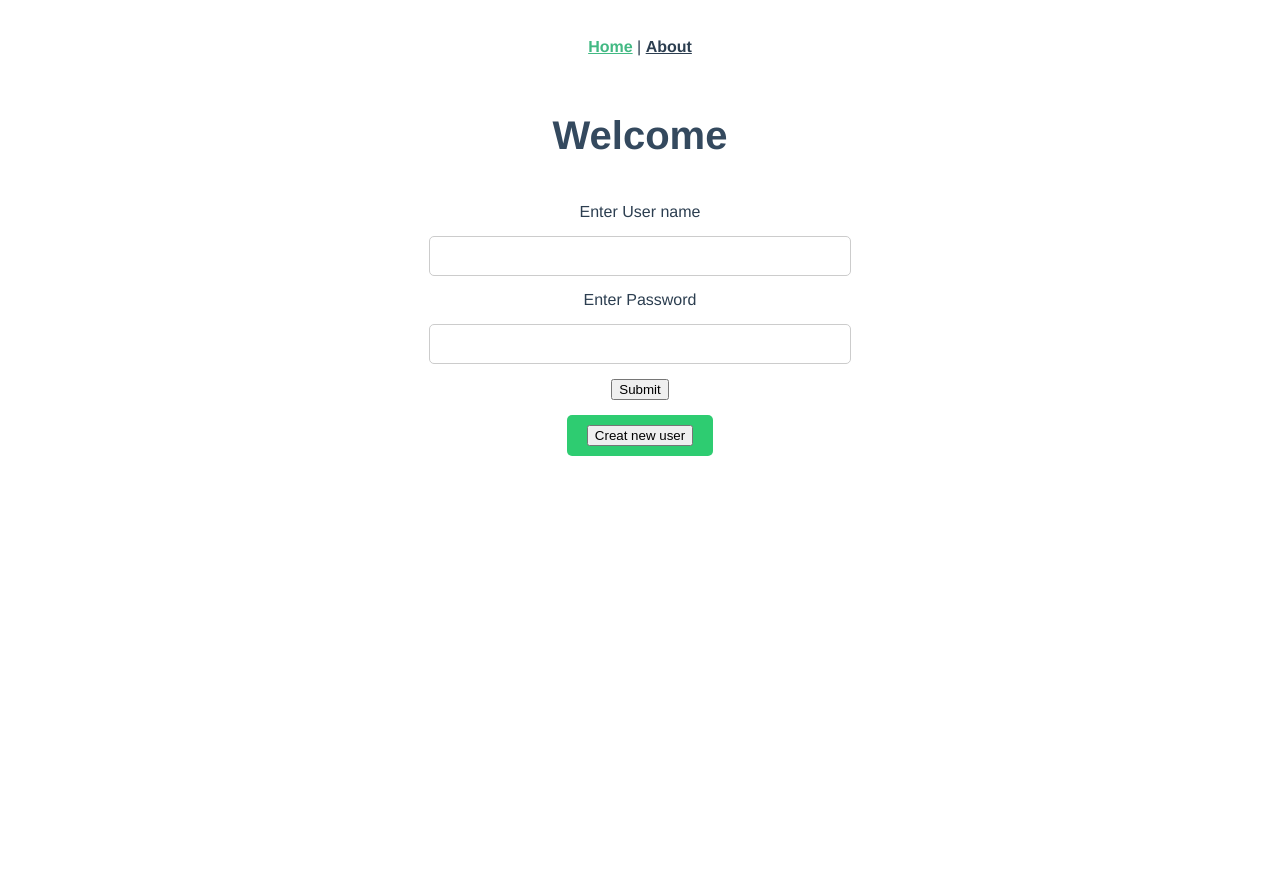
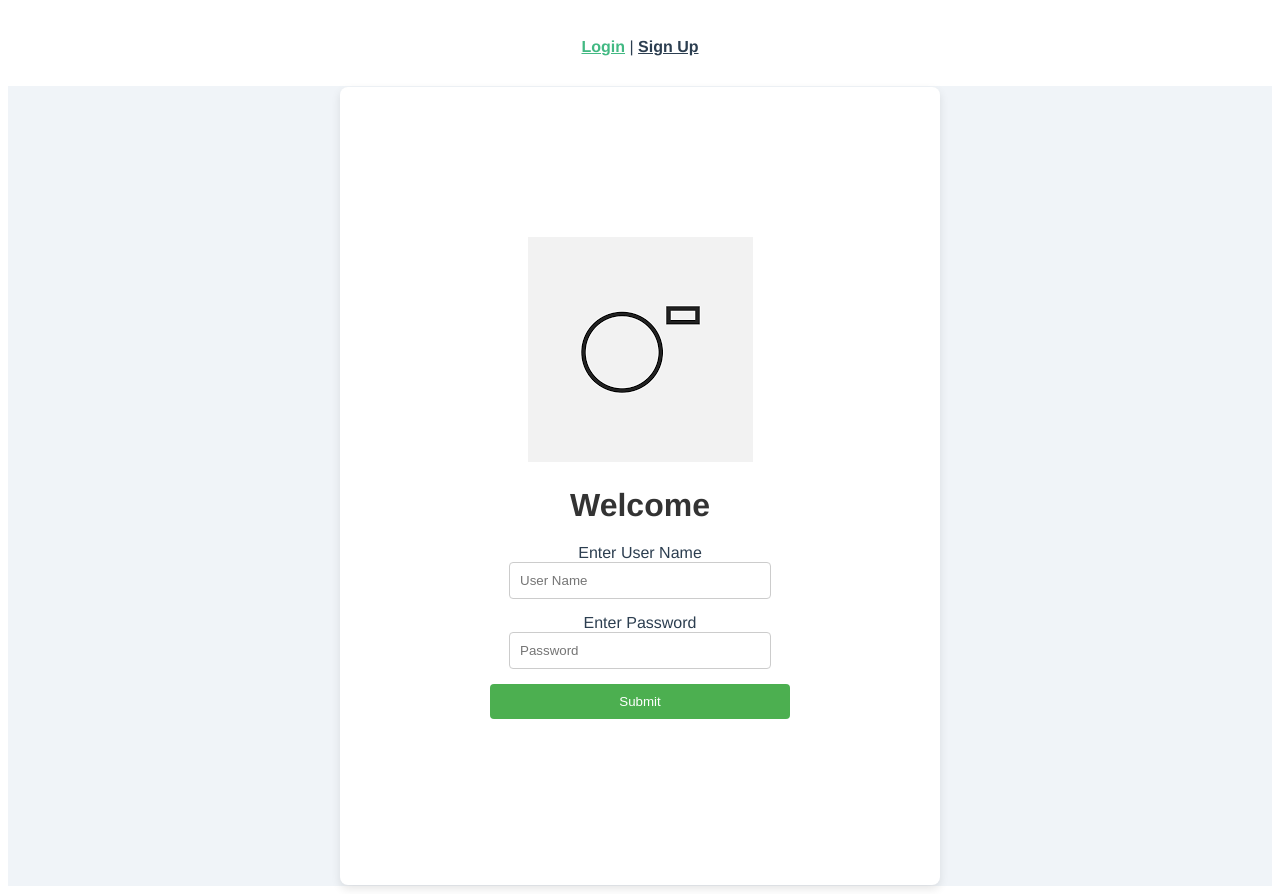
Before and after one commit to ellakar/PicTime-create-users, a Vue app: page / in a window 1280 px wide. Before the commit the page ends 800 px from the top, so only its background shows below. Built offline with nearby package versions, Linux system fonts and the light colour scheme.

Commit message:
style and massage

```diff
--- a/data/db.json
+++ b/data/db.json
@@ -30,39 +30,19 @@
       "password": "123"
     },
     {
-      "id": "e1de",
-      "name": "sdwd",
-      "password": "1234"
+      "id": "141f",
+      "name": "yoyo",
+      "password": "234"
     },
     {
-      "id": "14ff",
-      "name": "ella2",
-      "password": "12345"
+      "id": "d6ea",
+      "name": "popo",
+      "password": "321"
     },
     {
-      "id": "8806",
-      "name": "ella",
-      "password": "123"
-    },
-    {
-      "id": "a4bf",
-      "name": "ella",
-      "password": "123"
-    },
-    {
-      "id": "df60",
-      "name": "ella",
-      "password": "123"
-    },
-    {
-      "id": "a54b",
-      "name": "ella",
-      "password": "123"
-    },
-    {
-      "id": "c926",
-      "name": "ella",
-      "password": "123"
+      "id": "dbde",
+      "name": "yaniv",
+      "password": "456"
     }
   ]
 }
--- a/src/App.vue
+++ b/src/App.vue
@@ -3,8 +3,8 @@
 
 <template>
   <nav>
-    <router-link to="/">Home</router-link> |
-    <router-link to="/about">About</router-link>
+    <router-link to="/">Login</router-link> |
+    <router-link to="/SignUp">Sign Up</router-link>
   </nav>
   <router-view/>
 </template>
--- a/src/main.js
+++ b/src/main.js
@@ -3,3 +3,4 @@ import App from './App.vue'
 import router from './router'
 
 createApp(App).use(router).mount('#app')
+console.log('__VUE_PROD_HYDRATION_MISMATCH_DETAILS__:', __VUE_PROD_HYDRATION_MISMATCH_DETAILS__);
--- a/src/views/LogIn.vue
+++ b/src/views/LogIn.vue
@@ -1,162 +1,115 @@
 <template>
-
   <div class="home">
-    <form  @submit.prevent class="form-container">
-
-      <div v-if="showSignup">
-        <SignUp @close="createNewUser"> </signUp>
-
-      </div>
-
-      <h1> Welcome</h1>
-    <label> Enter User name</label>
-    <input type= "text" v-model="userName"  class ="input-field" >
-    <label> Enter Password</label>
-    <input type= "password" v-model="password"  class ="input-field">
-    <button @click="handleSubmit" class="primary-button" > Submit</button>
-
-    <div class="secondary-button">
-      <button @click ="CreateNewUser" id="creatUser"> Creat new user</button>
-    </div>
-
+    <form @submit.prevent class="form-container">
+      <img src="@/assets/pic-time.png"  />
+      <h1>Welcome</h1>
+      <label>Enter User Name</label>
+      <input type="text" v-model="userName" placeholder="User Name" class="input-field">
+      <label>Enter Password</label>
+      <input type="password" v-model="password" placeholder="Password" class="input-field">
+      <button @click="handleSubmit" class="primary-button">Submit</button>
+      <p class="message">{{ msg }}</p>
     </form>
-
+    <p>{{ userName }} {{ password }}</p>
   </div>
-
-  <p> {{ userName }} {{ password }}</p>
 </template>
-
 
 <script>
 import SignUp from './SignUp.vue';
 
 export default {
   name: 'LogIn',
-  components:{SignUp},
-
-  data(){
-    return{
-      showSignup:false,
-      userName:'',
-      password:'',
-      users:[],
-      userExsist:false
-
-    }
+  components: { SignUp },
+  data() {
+    return {
+      showSignup: false,
+      userName: '',
+      password: '',
+      users: [],
+      msg: '',
+      userExist: false,
+    };
   },
-  methods:{
-
-    handleSubmit(){
+  methods: {
+    handleSubmit() {
       fetch('http://localhost:3000/users')
-      .then(res => res.json())
-      .then(data => this.users=data)
-      .catch(err => console.log(err.message))
-        console.log(this.users)
-
-        for (let i=0;i<this.users.length;i++){
-          if(this.userName===this.users[i].name){
-            if(this.password===this.users[i].password){
-              console.log('login succesful')
-              this.userExsist=true
-            }
-            else
-             console.log('wrong password')
-           }
-        }
-       if(!this.userExsist)
-          console.log('there is no user in that name')
+        .then((res) => res.json())
+        .then((data) => (this.users = data))
+        .catch((err) => console.log(err.message));
+      for (let i = 0; i < this.users.length; i++) {
+        if (this.userName === this.users[i].name) {
+          if (this.password === this.users[i].password) {
+            this.msg = 'Login successful';
+            this.userExist = true;
+          } else {
+            this.msg = 'Wrong password';
+            this.userExist = true;
+          }
+        } if (!this.userExist) this.msg = 'There is no user with that name';
+      }
 
     },
+    CreateNewUser() {
+      this.showSignup = !this.showSignup;
+    },
+  },
+};
+</script>
 
-    CreateNewUser(){
-    this.showSignup=!this.showSignup
-    console.log(this.showSignup)
+<style scoped>
+.home {
+  display: flex;
+  justify-content: center;
+  align-items: center;
+  height: 100vh;
+  background-color: #f0f4f8;
+}
 
-    },
-
-    function(){
-console.log('hello')
-    }
-
-  },
-
+.form-container {
+  background: white;
+  padding: 150px;
+  border-radius: 8px;
+  box-shadow: 0 4px 10px rgba(0, 0, 0, 0.1);
+  text-align: center;
+  width: 300px;
 
 }
 
-</script>
-
-<style>
-#home {
-  font-family: Avenir, Helvetica, Arial, sans-serif;
-  -webkit-font-smoothing: antialiased;
-  -moz-osx-font-smoothing: grayscale;
-  text-align: center;
-  color: #2c3e50;
-  margin-top: 60px;
+h1 {
+  margin-bottom: 20px;
+  color: #333;
 }
 
-h1 {
-  font-size: 2.5rem;
-  color: #34495e;
-  margin-bottom: 30px;
-}
-
-.form-container {
-  display: flex;
-  flex-direction: column;
-  align-items: center;
-  gap: 15px; /* Space between input fields and button */
+.label {
+  display: block;
+  margin: 10px 0 5px;
+  text-align: left;
 }
 
 .input-field {
   width: 80%;
-  max-width: 400px;
   padding: 10px;
-  font-size: 16px;
+  margin-bottom: 15px;
   border: 1px solid #ccc;
-  border-radius: 5px;
-  outline: none;
-  transition: border-color 0.3s;
+  border-radius: 4px;
 }
 
-.input-field:focus {
-  border-color: #3498db; /* Blue border on focus */
-}
-primary-button {
-  width: 80%;
-  max-width: 400px;
-  padding: 10px;
-  background-color: #3498db;
+.primary-button {
+  background-color: #4caf50;
   color: white;
   border: none;
-  border-radius: 5px;
-  font-size: 16px;
+  padding: 10px 15px;
+  border-radius: 4px;
   cursor: pointer;
-  transition: background-color 0.3s;
+  width: 100%;
 }
 
 .primary-button:hover {
-  background-color: #2980b9; /* Darker blue on hover */
+  background-color: #45a049;
 }
 
-.create-user {
-  margin-top: 20px;
+.message {
+  margin-top: 15px;
+  color: red;
 }
-
-.secondary-button {
-  padding: 10px 20px;
-  background-color: #2ecc71; /* Green background */
-  color: white;
-  border: none;
-  border-radius: 5px;
-  font-size: 14px;
-  cursor: pointer;
-  transition: background-color 0.3s;
-}
-
-.secondary-button:hover {
-  background-color: #27ae60; /* Darker green on hover */
-}
-
-
 </style>
--- a/src/views/SignUp.vue
+++ b/src/views/SignUp.vue
@@ -1,20 +1,17 @@
 <template>
-
-  <div class="backdrop" @click.self="closeSignup">
-    <div class="SignUp">
-    <h1>This is a Sign Up page</h1>
-
-    <lable> Enter Name</lable>
-    <input type="text" v-model="name">
-
-    <lable> Enter Password</lable>
-    <input type="Password" v-model="pas1">
-
-    <lable> Enter Password Again</lable>
-    <input type="Password" v-model="pas2">
-     </div>
-   </div>
-   <button @click ="validateuser"> Create</button>
+  <div class="signup">
+    <div class="form-container">
+      <h1>Sign Up</h1>
+      <label>Enter Name</label>
+      <input type="text" v-model="name" class="input-field">
+      <label>Enter Password</label>
+      <input type="password" v-model="pas1" class="input-field">
+      <label>Enter Password Again</label>
+      <input type="password" v-model="pas2" class="input-field">
+      <button @click="validateuser" class="primary-button">Create</button>
+      <p class="message">{{ msg }}</p>
+    </div>
+  </div>
 </template>
 
 <script>
@@ -23,45 +20,93 @@ import axios from 'axios';
 export default {
   data() {
     return {
-
-
       name: '',
       pas1: '',
       pas2: '',
       msg: '',
-      isValid: false
-    }
+      isValid: false,
+    };
   },
   methods: {
     validateuser() {
       if (this.pas1 !== this.pas2) {
-        this.msg = "Passwords do not match";
+        this.msg = 'Passwords do not match';
         return;
       }
       if (this.pas1.length < 3) {
-        this.msg = "Password must have more than 3 characters";
+        this.msg = 'Password must have more than 3 characters';
         return;
-
-     }
-
-     else
-      this.sendUserData();
+      } else this.sendUserData();
     },
     async sendUserData() {
       try {
         const response = await axios.post('http://localhost:3000/users', {
           name: this.name,
-          password: this.pas1
+          password: this.pas1,
         });
         this.isValid = true;
-        this.msg = "New user created";
+        this.msg = 'New user created';
       } catch (error) {
-        this.msg = "Error creating user: " + error.message;
+        this.msg = 'Error creating user: ' + error.message;
       }
     },
-    closeSignup() {
-      this.$emit('close');
-    }
-  }
+  },
+};
+</script>
+
+<style scoped>
+.signup {
+  display: flex;
+  justify-content: center;
+  align-items: center;
+  height: 100vh;
+  background-color: #e3f2fd;
 }
-</script>
+
+.form-container {
+  background: white;
+  padding: 150px;
+  border-radius: 8px;
+  box-shadow: 0 4px 6px rgba(0, 0, 0, 0.1);
+  text-align: center;
+  width: 300px;
+}
+
+h1 {
+  margin-bottom: 20px;
+  color: #333;
+}
+
+.label {
+  display: block;
+  margin: 10px 0 5px;
+  text-align: left;
+}
+
+.input-field {
+  width: 80%;
+  padding: 10px;
+  margin-bottom: 15px;
+  border: 1px solid #ccc;
+  border-radius: 4px;
+}
+
+.primary-button {
+  background-color: #1e88e5;
+  color: white;
+  border: none;
+  padding: 10px 15px;
+  border-radius: 4px;
+  cursor: pointer;
+  width: 100%;
+}
+
+.primary-button:hover {
+  background-color: #1565c0;
+}
+
+.message {
+  margin-top: 15px;
+  color: red;
+}
+</style>
--- a/vue.config.js
+++ b/vue.config.js
@@ -1,9 +1,17 @@
 
+const { defineConfig } = require('@vue/cli-service');
+const webpack = require('webpack');
 
-const { defineConfig } = require('@vue/cli-service')
 module.exports = defineConfig({
   transpileDependencies: true,
   publicPath: process.env.NODE_ENV === 'production'
     ? '/PicTime-create-users/' // Replace with your GitHub repository name
-    : '/'
-})
+    : '/',
+  configureWebpack: {
+    plugins: [
+      new webpack.DefinePlugin({
+        __VUE_PROD_HYDRATION_MISMATCH_DETAILS__: JSON.stringify(false), // Set to true if needed
+      }),
+    ],
+  },
+});
```
Also changed, not shown: src/assets/logo.png (deleted), src/assets/pic-time.png (added).
